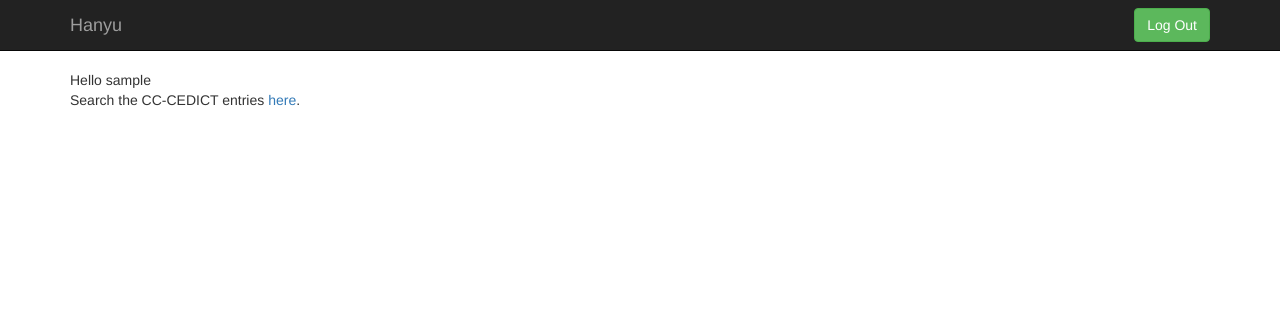
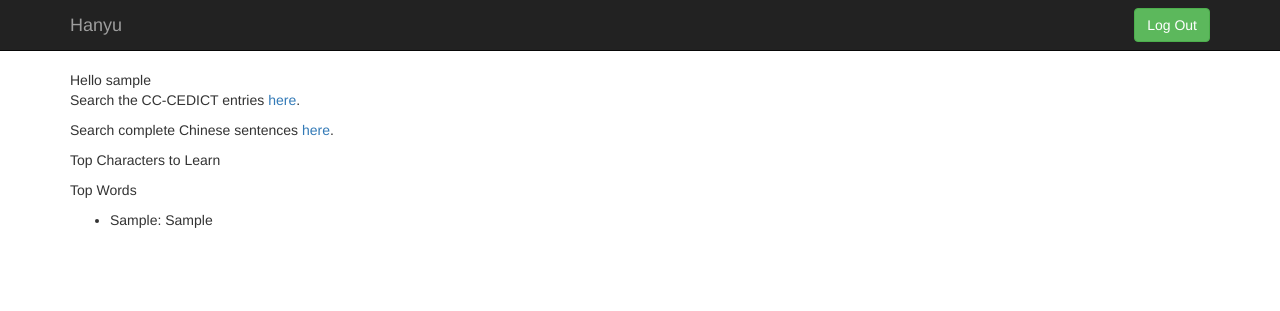
Before and after one commit to elmq0022/hanyu, a Django app: page /accounts/home/ in a window 1280 px wide. Shown: the top 311 px of the page. Run offline with Django 3.2, Linux system fonts and the light colour scheme; a user stored in the database is signed in; tables that the repository leaves empty hold one stand-in row (values such as "Sample post"); some libraries are stand-ins or nearby versions.

Commit message:
adding some basic learning tools

```diff
--- a/accounts/templates/accounts/home.html
+++ b/accounts/templates/accounts/home.html
@@ -5,5 +5,21 @@
 <div class="container">
     Hello {{ user.username }}
     <p>Search the CC-CEDICT entries <a href="{% url 'dictionary:search' %}">here</a>.</p>
+    <p>Search complete Chinese sentences <a href="{% url 'dictionary:full_search' %}">here</a>.</p>
+
+    <p>Top Characters to Learn</p>
+    {% for character in  view.top_characters %}
+        <ul>
+            <li>{{ character.entry }}</li>
+        </ul>
+    {% endfor %}
+
+    <p>Top Words</p>
+    {% for word in  view.top_words %}
+        <ul>
+            <li>{{ word.entry }}</li>
+        </ul>
+    {% endfor %}
+
 </div>
 {% endblock body %}
--- a/accounts/views.py
+++ b/accounts/views.py
@@ -5,6 +5,8 @@ from django.core.urlresolvers import reverse, reverse_lazy
 from django.http import HttpResponseRedirect
 from django.views import generic
 from django.views.generic import TemplateView
+
+from analysis.models import Count
 
 from . import forms
 
@@ -29,7 +31,7 @@ class LogoutView(generic.RedirectView):
 
     def dispatch(self, request, *args, **kwargs):
         logout(request)
-        return super().get(request, *args, **kwargs)
+        return super().dispatch(request, *args, **kwargs)
 
 
 class SignUpView(generic.CreateView):
@@ -41,7 +43,13 @@ class SignUpView(generic.CreateView):
 class Home(LoginRequiredMixin, TemplateView):
     template_name = 'accounts/home.html'
 
+    def top_characters(self):
+        return Count.objects.filter(count_type=Count.CHARACTER).all().order_by('-count')[:5]
+
+    def top_words(self):
+        return Count.objects.filter(count_type=Count.WORD).all().order_by('-count')[:5]
+
     def dispatch(self, request, *args, **kwargs):
         if not request.user.is_authenticated():
             return HttpResponseRedirect(reverse('hanyu:home'))
-        return super().get(request, *args, **kwargs)
+        return super().dispatch(request, *args, **kwargs)
--- a/dictionary/urls.py
+++ b/dictionary/urls.py
@@ -4,6 +4,7 @@ from . import views
 
 
 urlpatterns = [
+    url(r'entry/(?P<pk>\d+)/', views.EntryView.as_view(), name='entry'),
     url(r'full_search/', views.FullChineseSearchView.as_view(), name='full_search'),
     url(r'search/', views.SearchView.as_view(), name='search'),
 ]
```
Also changed, not shown: dictionary/templates/dictionary/entry.html (added, +12 -0 lines), dictionary/views.py (+11 -0 lines).
